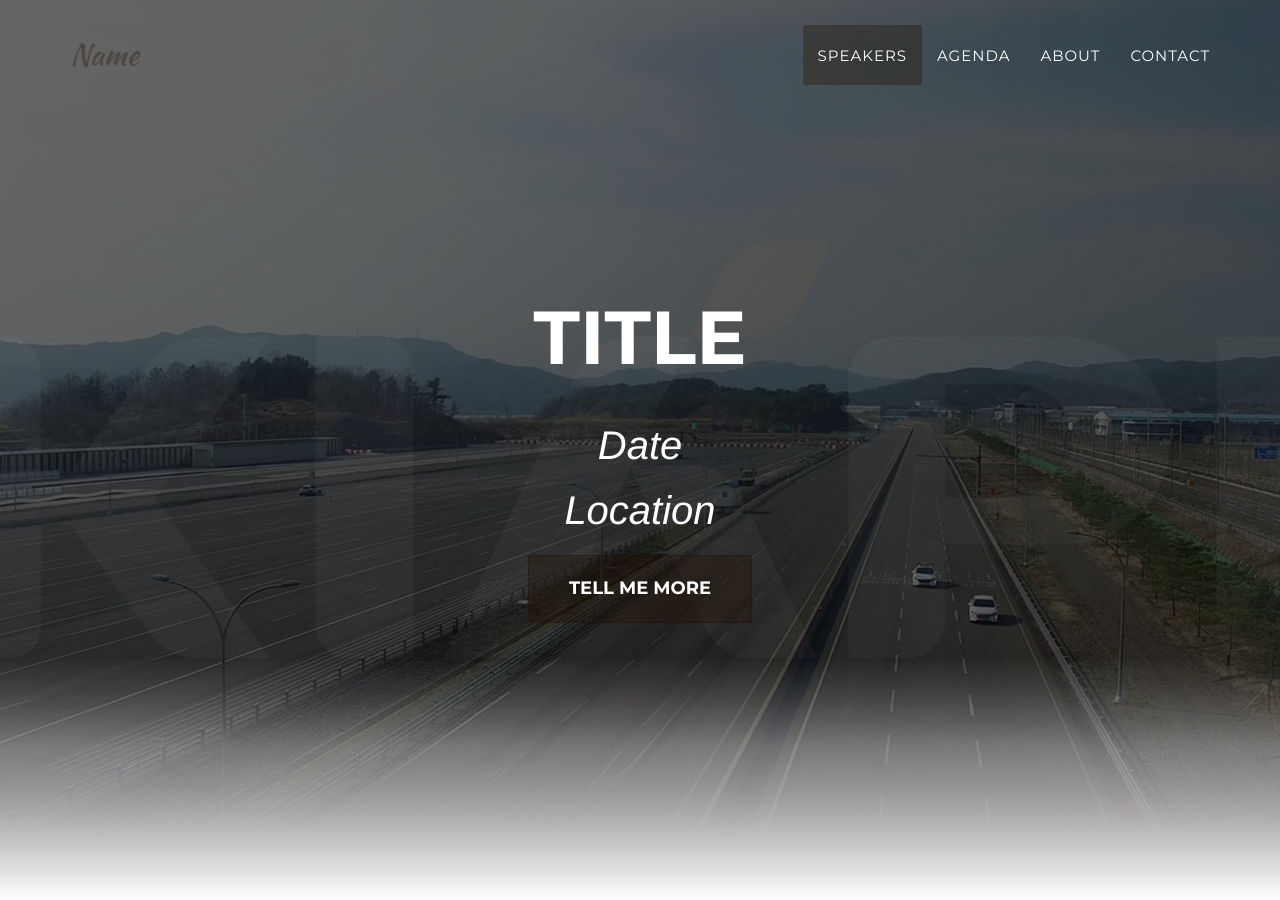
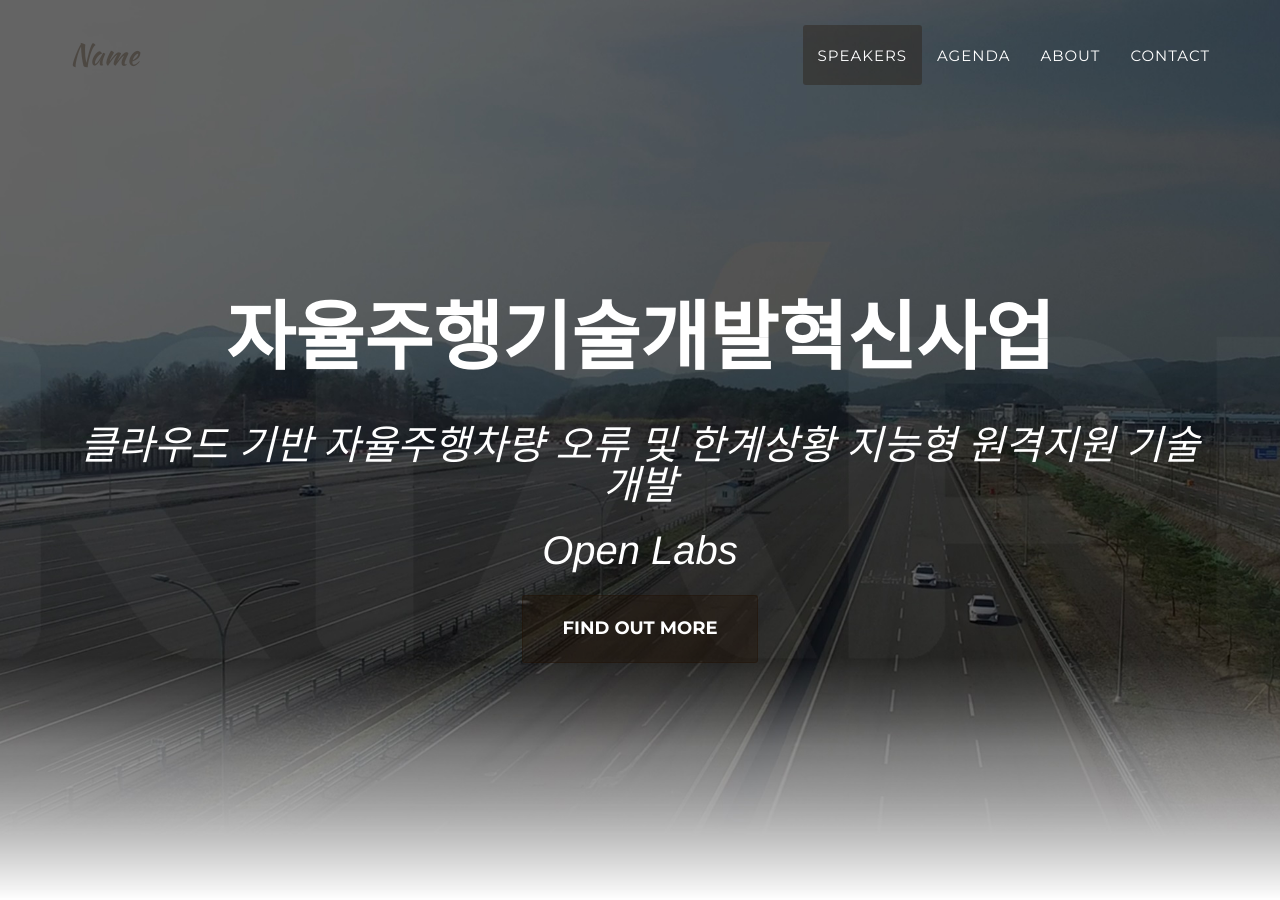
Before and after one commit to knowJang/kiapi-msit-22.github.io, a Jekyll site: the page built from _2016_pages/index.html, in a window 1280 px wide and 900 px high. Built offline with Jekyll 4.4.1, drawn with Linux system fonts in a browser that asks for light colours; some web fonts are replaced.

Commit message:
Update 2016_home.html

```diff
--- a/_layouts/2016_home.html
+++ b/_layouts/2016_home.html
@@ -12,10 +12,10 @@
     <header>
         <div class="container">
             <div class="intro-text">
-                <div class="intro-heading">Title<br></div>
-                <div class="intro-lead-in">Date</div>
-                <div class="intro-lead-in">Location</div>
-                <a href="#intro" class="page-scroll btn btn-xl">Tell Me More</a>
+                <div class="intro-heading">자율주행기술개발혁신사업<br></div>
+                <div class="intro-lead-in">클라우드 기반 자율주행차량 오류 및 한계상황 지능형 원격지원 기술 개발</div>
+                <div class="intro-lead-in">Open Labs</div>
+                <a href="#intro" class="page-scroll btn btn-xl">Find Out More</a>
             </div>
         </div>
     </header>
```
